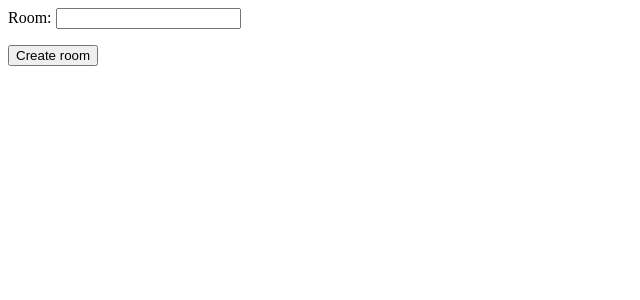
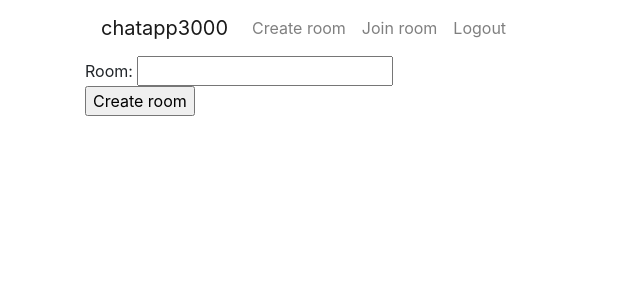
Before and after one commit to tfhuhtal/chatapp, a Flask app: page /create in a window 1280 px wide. Shown: the top 300 px of the page, without its empty margins (0-640 px from the left). Run offline with Flask 3, Linux system fonts and the light colour scheme; the visitor is signed in with stand-in values (Sample User, id 1); some libraries are stand-ins or nearby versions.

Commit message:
layout and csrf check

```diff
--- a/routes.py
+++ b/routes.py
@@ -31,10 +31,16 @@ def logout():
 def register():
     if request.method == "POST":
         username = request.form["username"]
+        if len(username) < 3 or len(username) > 20:
+            return render_template("error.html", message="Username has to be 3 to 20 characters long")
+        if " " in username:
+            return render_template("error.html", message="Whitespaces are not allowed in username")
         password1 = request.form["password1"]
         password2 = request.form["password2"]
         if password1 != password2:
             return render_template("error.html", message="Passwords did not match!")
+        if password1 == "":
+            return render_template("error.html", message="No password set")
         if users.register(username, password1):
             return redirect("/")
         return render_template("error.html", message="Failed to register!")
@@ -44,6 +50,7 @@ def register():
 @app.route("/create", methods=["GET", "POST"])
 def create():
     if request.method == "POST":
+        users.check_csrf()
         room_name = request.form["room_name"]
         if users.add_room(room_name):
             return redirect("/")
@@ -54,6 +61,7 @@ def create():
 @app.route("/join", methods=["GET", "POST"])
 def join():
     if request.method == "POST":
+        users.check_csrf()
         room_name = request.form["room_name"]
         if users.join_room(room_name):
             return redirect("/")
@@ -61,26 +69,26 @@ def join():
     return render_template("join.html")
 
 
-@app.route("/rooms/<room_id>/", methods=["GET", "POST"])
+@app.route("/rooms/<room_id>/")
 def view_room(room_id):
     if users.is_member(room_id):
         users.set_room_id(room_id)
         room = rooms.get_room(room_id)
         messages = rooms.get_messages(room_id)
-        members = rooms.get_members(room_id)
-        return render_template("room.html", room=room, messages=messages, members=members)
+        return render_template("room.html", room=room, messages=messages)
     return render_template("error.html", message="You have no access to this chat!")
 
 
 @app.route("/send", methods=["POST"])
 def send():
+    users.check_csrf()
     content = request.form["content"]
     if users.send_message(content):
         return redirect("/rooms/" + users.get_room_id() + "/")
     return render_template("error.html", message="Failed to send a message!")
 
 
-@app.route("/rooms/<room_id>/edit", methods=["GET", "POST"])
+@app.route("/rooms/<room_id>/edit")
 def edit_room_view(room_id):
     if users.is_member(room_id):
         room = rooms.get_room(room_id)
@@ -91,6 +99,7 @@ def edit_room_view(room_id):
 
 @app.route("/edit", methods=["POST"])
 def edit():
+    users.check_csrf()
     room_name = request.form["room_name"]
     if rooms.update_name(room_name):
         return redirect("/rooms/" + users.get_room_id() + "/")
@@ -99,6 +108,7 @@ def edit():
 
 @app.route("/remove", methods=["POST"])
 def remove():
+    users.check_csrf()
     user_name = request.form["user_name"]
     if not rooms.is_admin():
         return render_template("error.html", message="You have no admin rights")
--- a/templates/create.html
+++ b/templates/create.html
@@ -1,9 +1,11 @@
+{% extends "layout.html" %}
+{% block content %}
 {% if session.user_id %}
 <form action="/create" method="post">
     Room: <input type="text" name="room_name">
     <p>
     <input type="submit" value="Create room">
+    <input type="hidden" name="csrf_token" value="{{ session.csrf_token }}">
     </form>
-{% else %}
-<a href="/login">Login</a>
 {% endif %}
+{% endblock %}
--- a/templates/edit.html
+++ b/templates/edit.html
@@ -1,14 +1,19 @@
+{% extends "layout.html" %}
+{% block content %}
 {% if session.user_id %}
 Update room name or remove participants.
 <p>
 <form action="/edit" method="post">
     <input type="text" name="room_name" value="{{ room[0] }}" minlength="1" maxlength="5000" required="True">
     <input type="submit" value="update">
+    <input type="hidden" name="csrf_token" value="{{ session.csrf_token }}">
 </form>
 Remove members
 <ul>
     {% for member in members %}
         <li><form action="/remove" method="post"><input name="user_name" value="{{ member[0] }}" type="submit" value="Remove"></form></li>
+        <input type="hidden" name="csrf_token" value="{{ session.csrf_token }}">
     {% endfor %}
 </ul>
 {% endif %}
+{% endblock %}
--- a/templates/error.html
+++ b/templates/error.html
@@ -1 +1,4 @@
+{% extends "layout.html" %}
+{% block content %}
 Error: {{ message }}
+{% endblock %}
--- a/templates/join.html
+++ b/templates/join.html
@@ -1,7 +1,11 @@
+{% extends "layout.html" %}
+{% block content %}
 {% if session.user_id %}
 <form action="/join" method="post">
     Room: <input type="text" name="room_name">
     <p>
     <input type="submit" value="Join room">
+    <input type="hidden" name="csrf_token" value="{{ session.csrf_token }}">
     </form>
 {% endif %}
+{% endblock %}
--- /dev/null
+++ b/templates/layout.html
@@ -0,0 +1,32 @@
+<!doctype html>
+<meta name="viewport" content="width=device-width, initial-scale=1, shrink-to-fit=no">
+<link rel="stylesheet" href="https://stackpath.bootstrapcdn.com/bootstrap/4.5.0/css/bootstrap.min.css">
+<div class="container">
+    <nav class="navbar navbar-expand-sm navbar-light">
+        <a class="navbar-brand" href="/">chatapp3000</a>
+        <ul class="navbar-nav">
+            <li class="nav-item">
+                <a class="nav-link" href="/create">Create room</a>
+            </li>
+            <li class="nav-item">
+                <a class="nav-link" href="/join">Join room</a>
+            </li>
+            {% if session.user_id %}
+            <li class="nav-item">
+                <a class="nav-link" href="/logout">Logout</a>
+            </li>
+            {% else %}
+            <li class="nav-item">
+                <a class="nav-link" href="/login">Login</a>
+            </li>
+            {% endif %}
+        </ul>
+    </nav>
+</div>
+<div class="container">
+    <div class="row">
+        <div class="col-8">
+            {% block content %}{% endblock %}
+        </div>
+    </div>
+</div>
--- a/templates/login.html
+++ b/templates/login.html
@@ -1,3 +1,5 @@
+{% extends "layout.html" %}
+{% block content %}
 <form action="/login" method="post">
     Username: <input type="text" name="username" minlength="3" maxlength="20" required="True">
     <p>
@@ -6,3 +8,4 @@
     <input type="submit" value="Kirjaudu">
     </form>
     You can create new account <a href="/register">here</a>
+{% endblock %}
--- a/templates/register.html
+++ b/templates/register.html
@@ -1,4 +1,5 @@
-
+{% extends "layout.html" %}
+{% block content %}
 <form action="/register" method="post">
     Username: <input type="text" name="username" minlength="3" maxlength="20" required="True">
     <p>
@@ -8,3 +9,4 @@
     <p>
     <input type="submit" value="Create account">
     </form>
+{% endblock %}
```
Also changed, not shown: templates/index.html (+4 -6 lines), templates/room.html (+6 -8 lines), users.py (+9 -1 lines), README.md.
